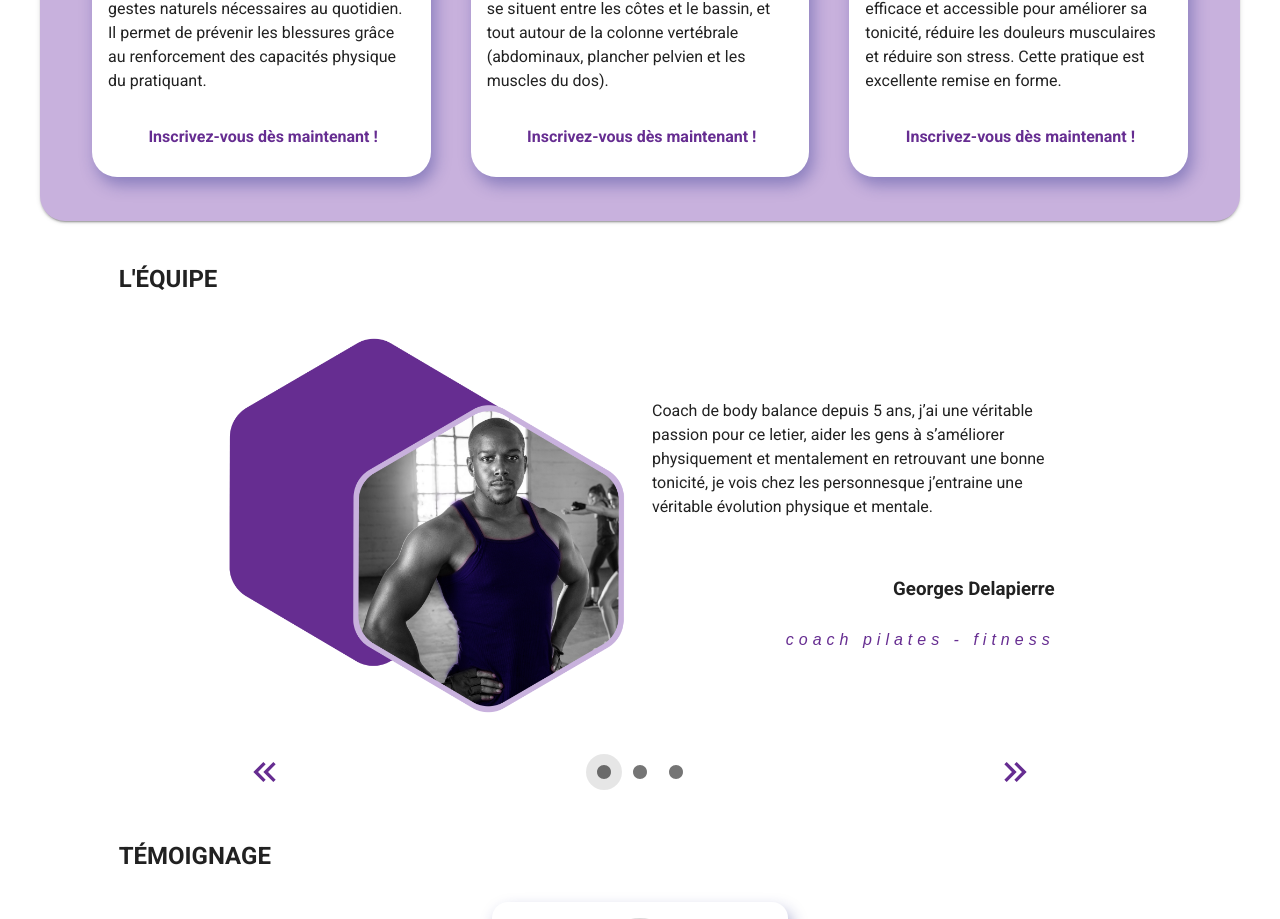
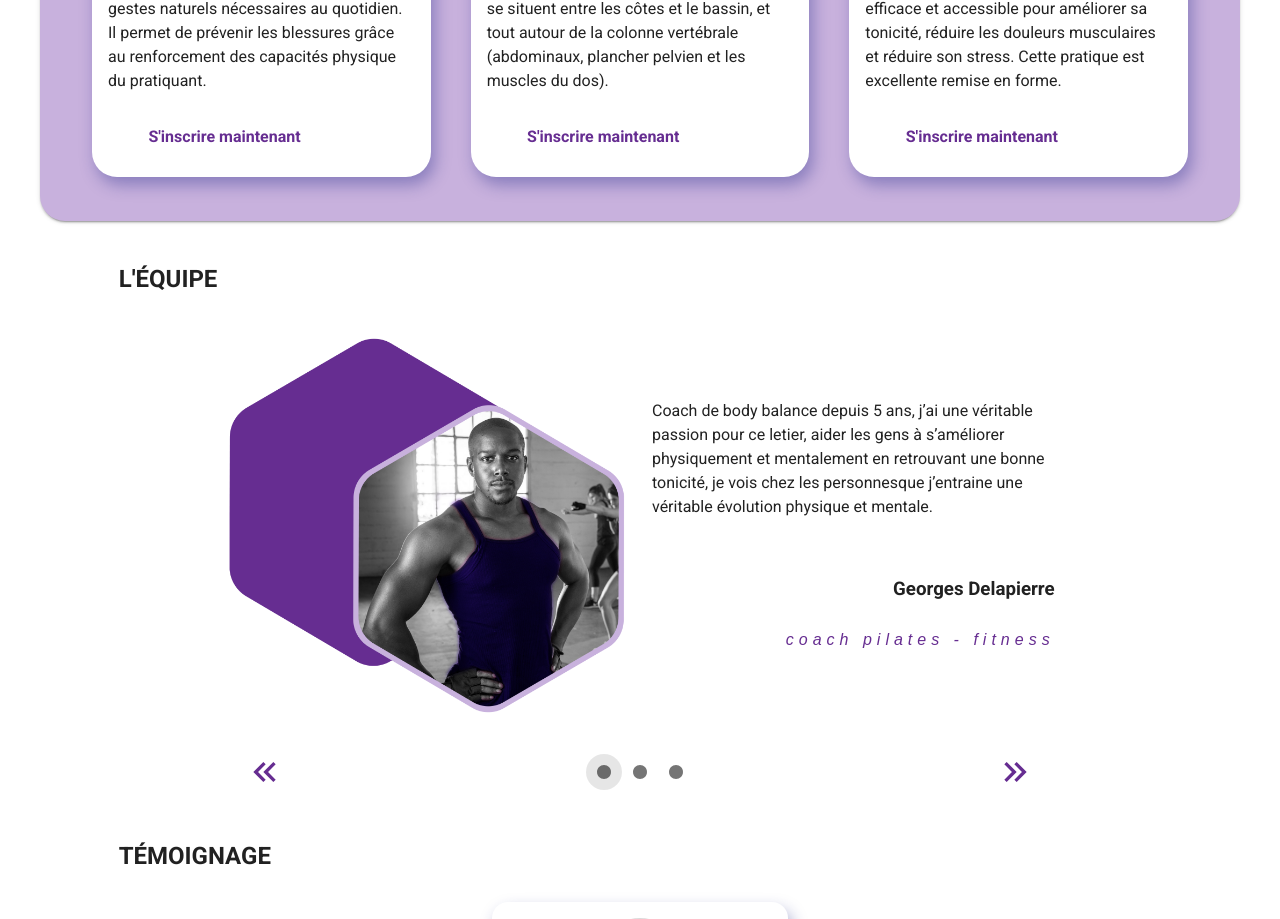
Before and after one commit to LRTRC/loir-thomas-site-associatif, a Nuxt app: page /home in a window 1280 px wide. Shown: the part 1240-2159 px from the top of the page. Built offline with nearby package versions, Linux system fonts and the light colour scheme.

Commit message:
Update customCard.vue

```diff
--- a/components/customCard.vue
+++ b/components/customCard.vue
@@ -20,7 +20,7 @@
           {{ paragraph }}
         </p>
         <p class="offset-2 pt-4">
-          <span class="link">Inscrivez-vous dès maintenant !</span>
+          <span class="link">S'inscrire maintenant</span>
         </p>
       </v-col>
     </v-row>
```
